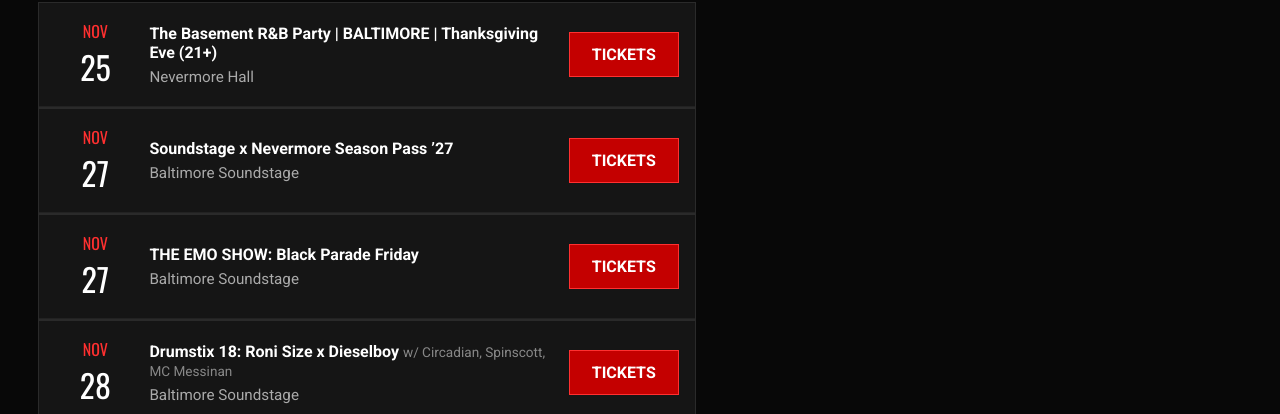
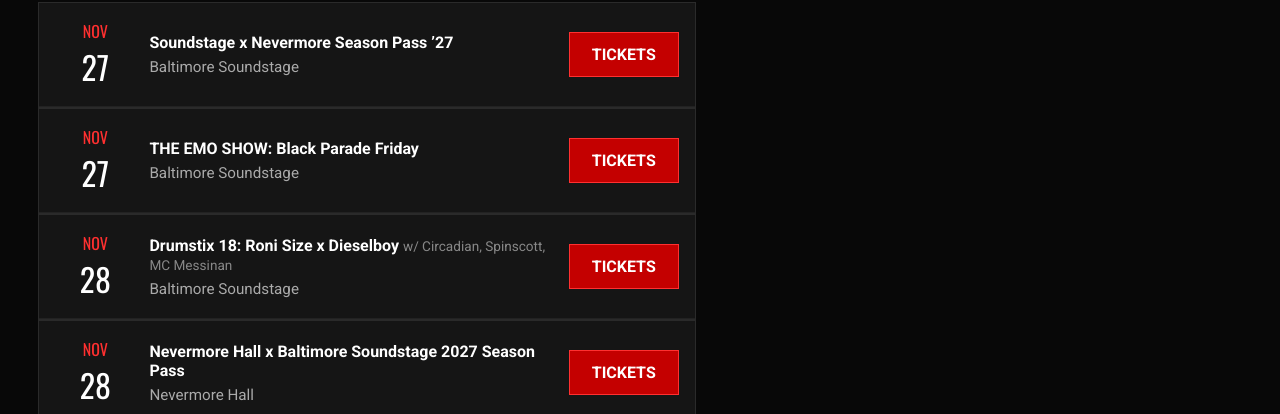
Before and after one commit to matthewstryjewski-ops/mosh-list, a plain HTML site: page index.html in a window 1280 px wide. Shown: the part 686-1100 px from the top of the page. Drawn offline with nearby package versions, Linux system fonts and the light colour scheme.

Commit message:
Auto-updated live concert schedule

```diff
--- a/index.html
+++ b/index.html
@@ -22,18 +22,6 @@ section{padding:34px 0}.title{font-family:Oswald,sans-serif;font-size:2rem;borde
 <section class='hero'><div class='container'><img class='hero-banner' src='images/moshlist-main-banner.png' alt='MoshList Banner'><div class='cta'><a class='btn' href='#concerts'>Find Shows</a></div></div></section>
 <section class='filters'><div class='container grid5'><input placeholder='Search bands or venues'><select><option>Date</option></select><select><option>Venue</option></select><select><option>Genre</option></select><a class='btn' href='#'>Search</a></div></section>
 <section id='concerts'><div class='container main'><div><h2 class='title'>Upcoming Shows</h2>
-    <div class='panel'>
-    <div class='show'>
-        <div class='date'>
-            <div class='m'>NOV</div>
-            <div class='d'>25</div>
-        </div>
-        <div>
-            <strong>The Basement R&B Party | BALTIMORE | Thanksgiving Eve (21+)</strong>
-            <div class='meta'>Nevermore Hall</div>
-        </div>
-        <a class='btn' href='https://www.eventbrite.com/e/the-basement-rb-party-baltimore-thanksgiving-eve-tickets-2003680995796' target='_blank'>Tickets</a>
-    </div></div>
     <div class='panel'>
     <div class='show'>
         <div class='date'>
```
